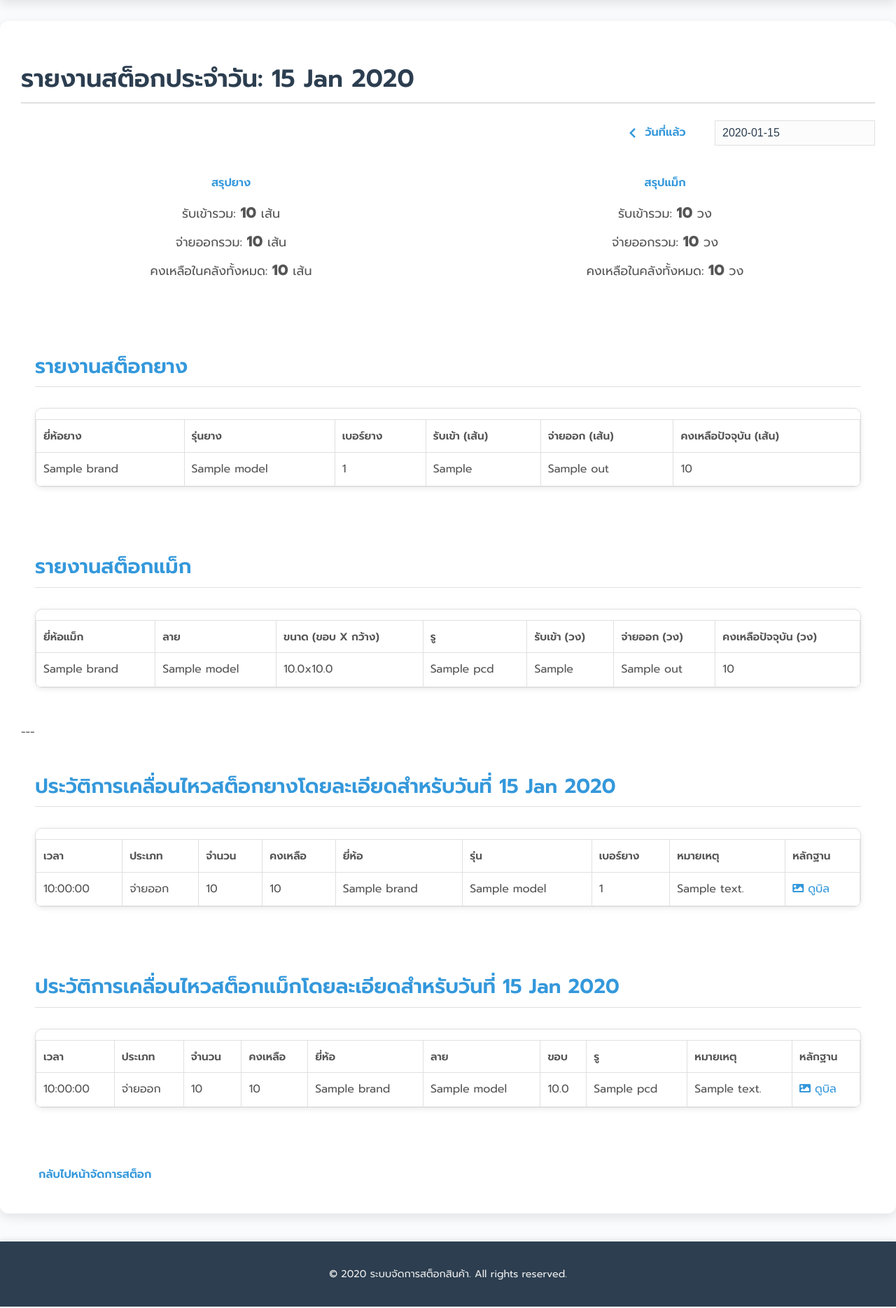
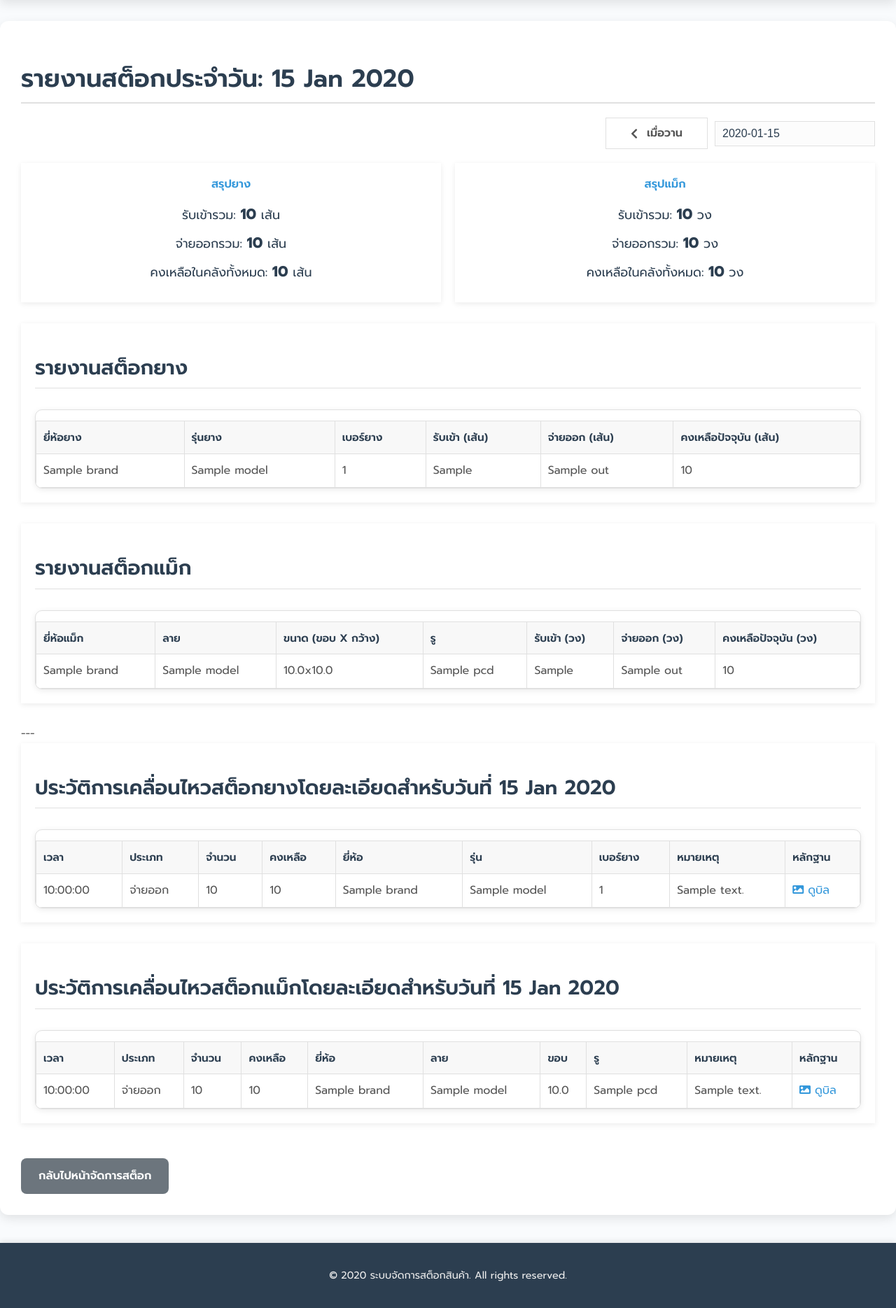
Before and after one commit to savsasa16/SCTIRESTORCK, a Python web app: template templates/daily_stock_report.html in a window 1280 px wide. Shown: the part 77-1946 px from the top of the page at 70% size. Run offline with Jinja, Linux system fonts and the light colour scheme; the template is opened without the code that fills it: most values are stand-ins (such as "Sample title", 1, 10 or a date in 2020); some libraries are stand-ins or nearby versions.

Commit message:
Update daily_stock_report.html

```diff
--- a/templates/daily_stock_report.html
+++ b/templates/daily_stock_report.html
@@ -3,23 +3,24 @@
 {% block title %}รายงานสต็อกประจำวัน{% endblock %}
 
 {% block content %}
-{# แก้ไขหัวข้อรายงานให้ใช้ report_date_obj ที่เป็น datetime object #}
-<h2>รายงานสต็อกประจำวัน: {{ report_date_obj.strftime('%d %b %Y') }}</h2>
+<h2>รายงานสต็อกประจำวัน: {{ report_date_obj.strftime('%d %b %Y') }}</h2> {# ใช้ report_date_obj #}
 
 <div class="date-navigation">
     {# ปุ่ม "วันที่แล้ว" - ใช้ yesterday_date_param ที่มาจาก Flask #}
     <a href="{{ url_for('daily_stock_report', date=yesterday_date_param) }}" class="btn btn-outline-secondary date-nav-button">
-        <i class="fas fa-chevron-left"></i> วันที่แล้ว
+        <i class="fas fa-chevron-left"></i> เมื่อวาน
     </a>
     {# Flatpickr input - value ยังคงเป็น YYYY-MM-DD เพื่อให้ Flatpickr ทำงานได้ถูกต้อง #}
     <input type="text" id="reportDateInput" value="{{ report_date_param }}" placeholder="เลือกวันที่">
     {# เพิ่มปุ่ม "วันที่ถัดไป" - ต้องคำนวณ tomorrow_date_param มาจาก Flask #}
-    {# <a href="{{ url_for('daily_stock_report', date=tomorrow_date_param) }}" class="btn btn-outline-secondary date-nav-button">
-        วันที่ถัดไป <i class="fas fa-chevron-right"></i>
-    </a> #}
+    {# ถ้าต้องการปุ่มถัดไป ต้องคำนวณ tomorrow_date_param ใน app.py ด้วย #}
+    {% if report_date_obj.date() < get_bkk_time().date() %} {# แสดงปุ่ม "วันที่ถัดไป" ถ้าไม่ใช่วันที่ปัจจุบัน #}
+        <a href="{{ url_for('daily_stock_report', date=report_date_obj.strftime('%Y-%m-%d') | next_day_str_filter) }}" class="btn btn-outline-secondary date-nav-button">
+            วันที่ถัดไป <i class="fas fa-chevron-right"></i>
+        </a>
+    {% endif %}
 </div>
 
-{# ส่วนของ script และ CSS ที่คุณให้มา (ยังคงเดิม) #}
 <script src="https://cdn.jsdelivr.net/npm/flatpickr"></script>
 <script src="https://cdn.jsdelivr.net/npm/flatpickr/dist/l10n/th.js"></script>
 <link rel="stylesheet" href="https://cdn.jsdelivr.net/npm/flatpickr/dist/flatpickr.min.css">
@@ -61,11 +62,18 @@
         padding: 8px 12px;
         font-size: 1em;
         text-decoration: none;
+        border: 1px solid var(--border-color); /* Added border to match input */
         border-radius: var(--border-radius);
         display: flex;
         align-items: center;
         gap: 5px;
+        color: var(--text-light); /* Inherit default text color */
     }
+    .date-nav-button:hover {
+        background-color: var(--bg-hover-light);
+        text-decoration: none; /* Remove underline on hover */
+    }
+
 
     /* CSS สำหรับ summary-card-container และ summary-card (จากโค้ดที่ 2) */
     .summary-card-container {
@@ -75,10 +83,10 @@
         margin-bottom: 30px;
     }
     .summary-card {
-        background-color: var(--card-bg-color);
+        background-color: var(--bg-white); /* Used var from global styles */
         padding: 20px;
-        border-radius: var(--border-radius);
-        box-shadow: var(--shadow);
+        border-radius: var(--border-radius-md); /* Used var from global styles */
+        box-shadow: var(--shadow-light); /* Used var from global styles */
         flex: 1;
         text-align: center;
     }
@@ -91,25 +99,25 @@
     .summary-card p {
         margin: 5px 0;
         font-size: 1.1em;
-        color: var(--text-color);
+        color: var(--text-dark); /* Used var from global styles */
     }
     .summary-card strong {
-        color: var(--dark-text-color);
+        color: var(--text-dark); /* Used var from global styles */
         font-size: 1.2em;
     }
 
     /* CSS สำหรับ report-section และตาราง (จากโค้ดที่ 2) */
     .report-section {
-        background-color: var(--card-bg-color);
+        background-color: var(--bg-white); /* Used var from global styles */
         padding: 20px;
-        border-radius: var(--border-radius);
-        box-shadow: var(--shadow);
+        border-radius: var(--border-radius-md); /* Used var from global styles */
+        box-shadow: var(--shadow-light); /* Used var from global styles */
         margin-bottom: 30px;
     }
     .report-section h3 {
-        color: var(--primary-color);
+        color: var(--text-dark); /* Used var from global styles */
         margin-bottom: 15px;
-        border-bottom: 1px solid var(--border-color);
+        border-bottom: 1px solid var(--border-color); /* Used var from global styles */
         padding-bottom: 10px;
         font-weight: 600;
     }
@@ -119,24 +127,24 @@
         margin-top: 15px;
     }
     .report-section th, .report-section td {
-        border: 1px solid var(--border-color);
+        border: 1px solid var(--border-color); /* Used var from global styles */
         padding: 10px;
         text-align: left;
     }
     .report-section th {
-        background-color: var(--header-bg-color);
-        color: var(--text-color);
+        background-color: #f8f8f8; /* Used var from global styles */
+        color: var(--text-dark); /* Used var from global styles */
     }
     .report-section tbody tr:nth-child(even) {
-        background-color: var(--secondary-bg-color);
+        background-color: var(--bg-stripe); /* Used var from global styles */
     }
     /* Style for summary rows WITHIN the table (ยอดรวมยี่ห้อ) */
     .summary-row {
-        background-color: var(--primary-color-light) !important;
-        color: var(--primary-color-dark);
+        background-color: var(--primary-color) !important; /* Used var from global styles */
+        color: var(--text-white) !important; /* Used var from global styles */
         font-weight: bold;
-        border-top: 2px solid var(--primary-color);
-        border-bottom: 2px solid var(--primary-color);
+        border-top: 2px solid var(--primary-dark); /* Used var from global styles */
+        border-bottom: 2px solid var(--primary-dark); /* Used var from global styles */
     }
     .summary-row td {
         padding: 12px 10px;
@@ -147,14 +155,22 @@
         padding: 5px 10px;
         font-size: 0.85em;
     }
+    /* Updated button styles to match global theme vars */
     .btn-warning {
-        background-color: #ffc107;
-        color: #212529;
-        border: 1px solid #ffc107;
+        background-color: var(--accent-color);
+        color: var(--text-dark); /* Text should be dark on warning */
+        border: 1px solid var(--accent-color);
     }
     .btn-warning:hover {
-        background-color: #e0a800;
-        border-color: #d39e00;
+        background-color: #e09200; /* Darker orange */
+        border-color: #e09200;
+    }
+    .btn-secondary { /* Added style for the back button */
+        background-color: #6c757d;
+        color: white;
+    }
+    .btn-secondary:hover {
+        background-color: #5a6268;
     }
 </style>
 
@@ -277,7 +293,8 @@
 ---
 
 <div class="report-section">
-    <h3>ประวัติการเคลื่อนไหวสต็อกยางโดยละเอียดสำหรับวันที่ {{ report_date_obj.strftime('%d %b %Y') }}</h3> {# MODIFIED HERE #}
+    {# ใช้ report_date_obj เพื่อฟอร์แมตวันที่ #}
+    <h3>ประวัติการเคลื่อนไหวสต็อกยางโดยละเอียดสำหรับวันที่ {{ report_date_obj.strftime('%d %b %Y') }}</h3>
     {% if tire_movements_raw %}
         <div class="table-responsive">
             <table>
@@ -334,7 +351,8 @@
 </div>
 
 <div class="report-section" style="margin-top: 30px;">
-    <h3>ประวัติการเคลื่อนไหวสต็อกแม็กโดยละเอียดสำหรับวันที่ {{ report_date_obj.strftime('%d %b %Y') }}</h3> {# MODIFIED HERE #}
+    {# ใช้ report_date_obj เพื่อฟอร์แมตวันที่ #}
+    <h3>ประวัติการเคลื่อนไหวสต็อกแม็กโดยละเอียดสำหรับวันที่ {{ report_date_obj.strftime('%d %b %Y') }}</h3>
     {% if wheel_movements_raw %}
         <div class="table-responsive">
             <table>
```
